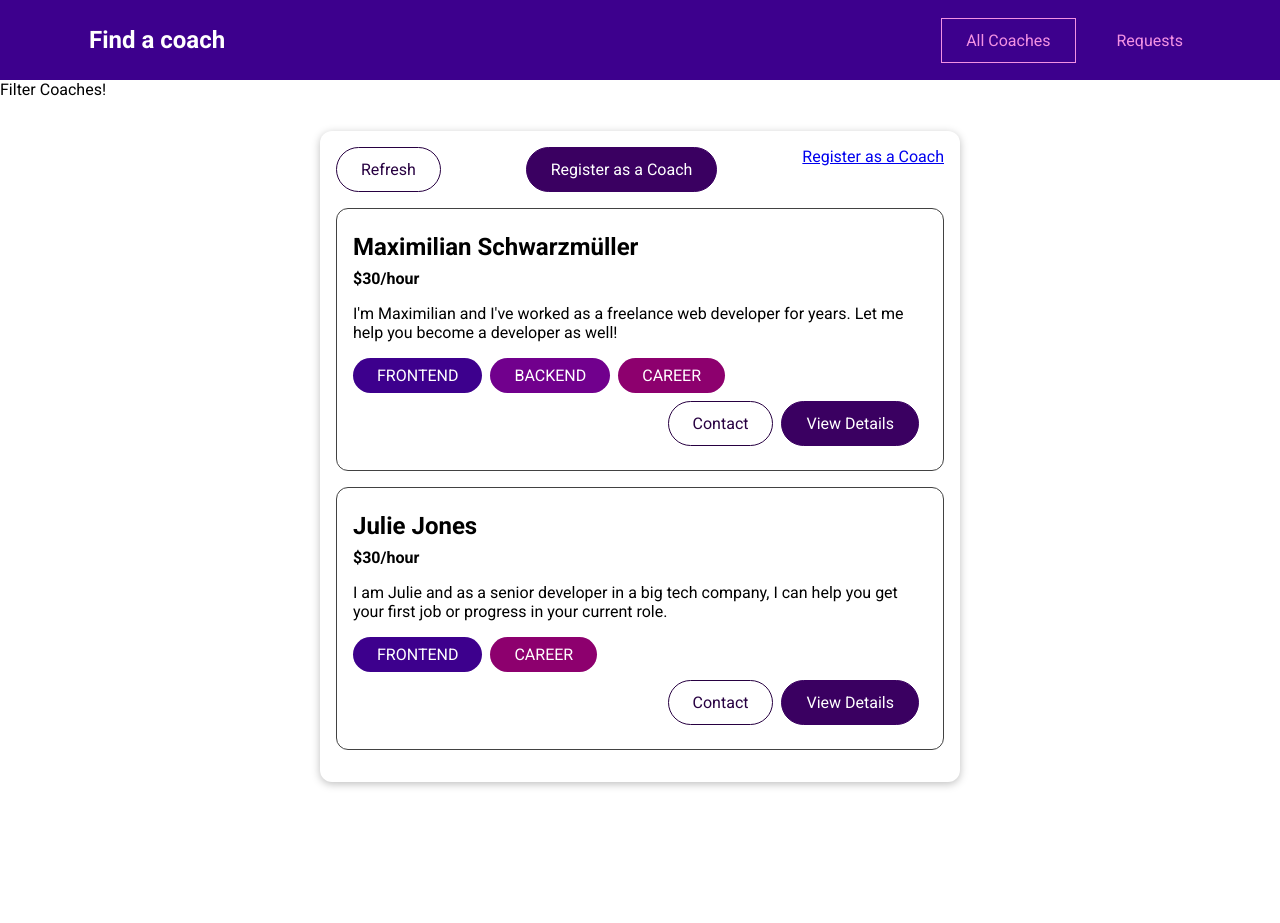
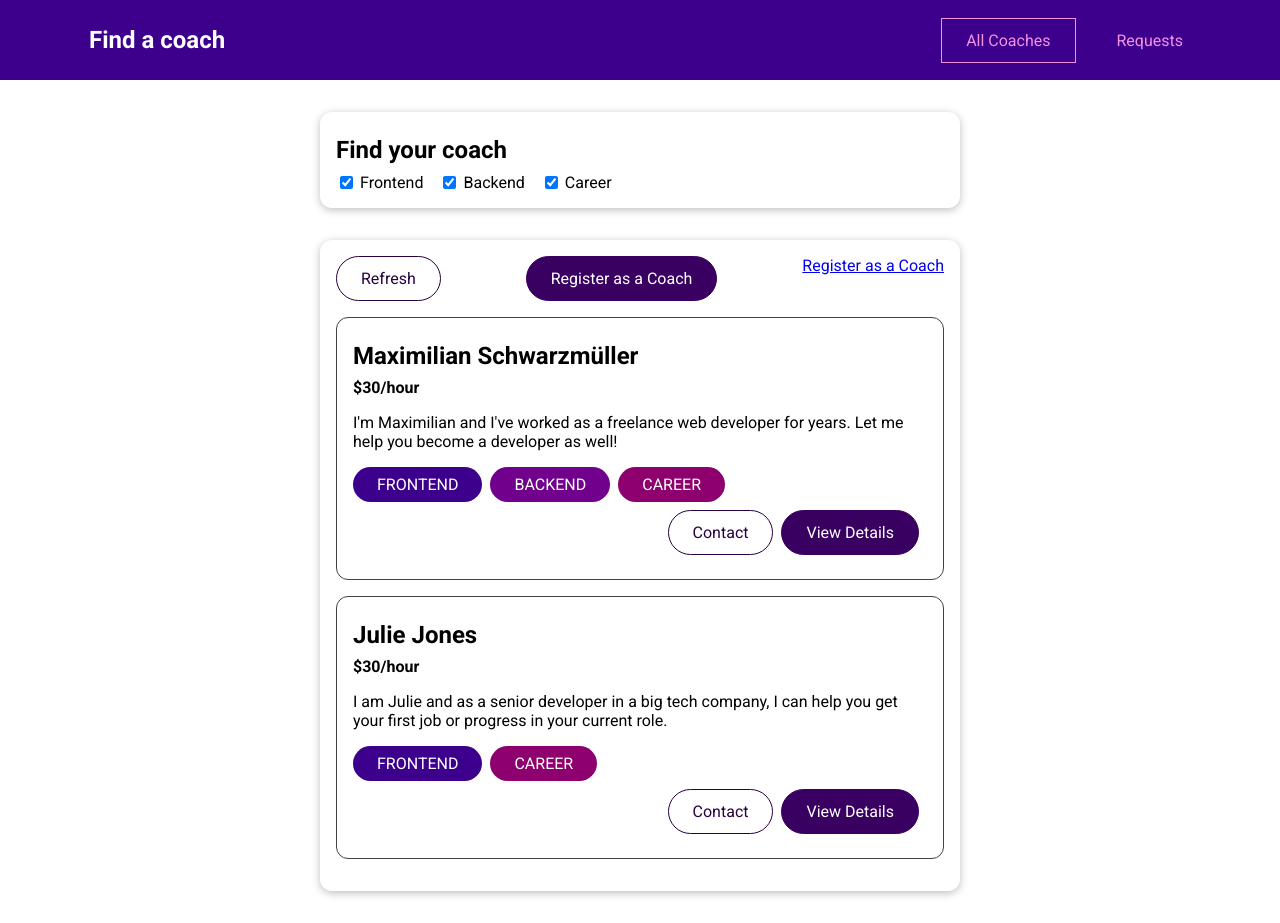
Before and after one commit to karimsamir/vuejs_tutorial, a Vue app: page /coaches in a window 1280 px wide. Before the commit the page ends 814 px from the top, so only its background shows below. Built offline with nearby package versions, Linux system fonts and the light colour scheme.

Commit message:
246. Filtering Coaches

```diff
--- /dev/null
+++ b/src/components/coaches/CoachFilter.vue
@@ -0,0 +1,67 @@
+<template>
+    <base-card>
+        <h2>Find your coach</h2>
+        <span class="filter-option">
+            <input type="checkbox" id="frontend" checked @change="setFilter" />
+            <label for="frontend">Frontend</label>
+        </span>
+        <span class="filter-option">
+            <input type="checkbox" id="backend" checked @change="setFilter" />
+            <label for="backend">Backend</label>
+        </span>
+        <span class="filter-option">
+            <input type="checkbox" id="career" checked @change="setFilter" />
+            <label for="career">Career</label>
+        </span>
+    </base-card>
+</template>
+
+<script>
+export default {
+    emits: ['change-filter'],
+    data() {
+        return {
+            filters: {
+                frontend: true,
+                backend: true,
+                career: true,
+            },
+        };
+    },
+    methods: {
+        setFilter(event) {
+            const inputId = event.target.id;
+            const isActive = event.target.checked;
+            const updatedFilters = {
+                ...this.filters,
+                [inputId]: isActive,
+            };
+            this.filters = updatedFilters;
+            this.$emit('change-filter', updatedFilters);
+        },
+    },
+}
+</script>
+
+<style scoped>
+h2 {
+    margin: 0.5rem 0;
+}
+
+.filter-option {
+    margin-right: 1rem;
+}
+
+.filter-option label,
+.filter-option input {
+    vertical-align: middle;
+}
+
+.filter-option label {
+    margin-left: 0.25rem;
+}
+
+.filter-option.active label {
+    font-weight: bold;
+}
+</style>
--- a/src/pages/coaches/CoachesList.vue
+++ b/src/pages/coaches/CoachesList.vue
@@ -1,6 +1,6 @@
 <template>
     <section>
-        Filter Coaches!
+        <coach-filter @change-filter="setFilter"></coach-filter>
     </section>
     <section>
         <base-card>
@@ -30,22 +30,51 @@
 
 <script>
 import CoachItem from '@/components/coaches/CoachItem.vue';
+import CoachFilter from '../../components/coaches/CoachFilter.vue';
 
 export default {
     components: {
         CoachItem,
+        CoachFilter,
     },
-    methods: {
-
+    data() {
+        return {
+            activeFilter: {
+                frontend: true,
+                backend: true,
+                career: true,
+            },
+        };
     },
     computed: {
         filteredCoaches() {
-            return this.$store.getters['coaches/coaches'];
+            // return this.$store.getters['coaches/coaches'];
+            const coaches = this.$store.getters['coaches/coaches'];
+            const filters = this.activeFilter;
+            return coaches.filter((coach) => {
+                if (filters.frontend && coach.areas.includes('frontend')) {
+                    return true;
+                }
+                if (filters.backend && coach.areas.includes('backend')) {
+                    return true;
+                }
+                if (filters.career && coach.areas.includes('career')) {
+                    return true;
+                }
+                return false;
+            });
         },
         hasCoaches() {
             return this.$store.getters['coaches/hasCoaches'];
         },
 
+    },
+    methods: {
+        setFilter(updatedFilters) {
+            console.log(updatedFilters);
+            this.activeFilter = updatedFilters;
+            // ...
+        },
     },
 }
 </script>
```
